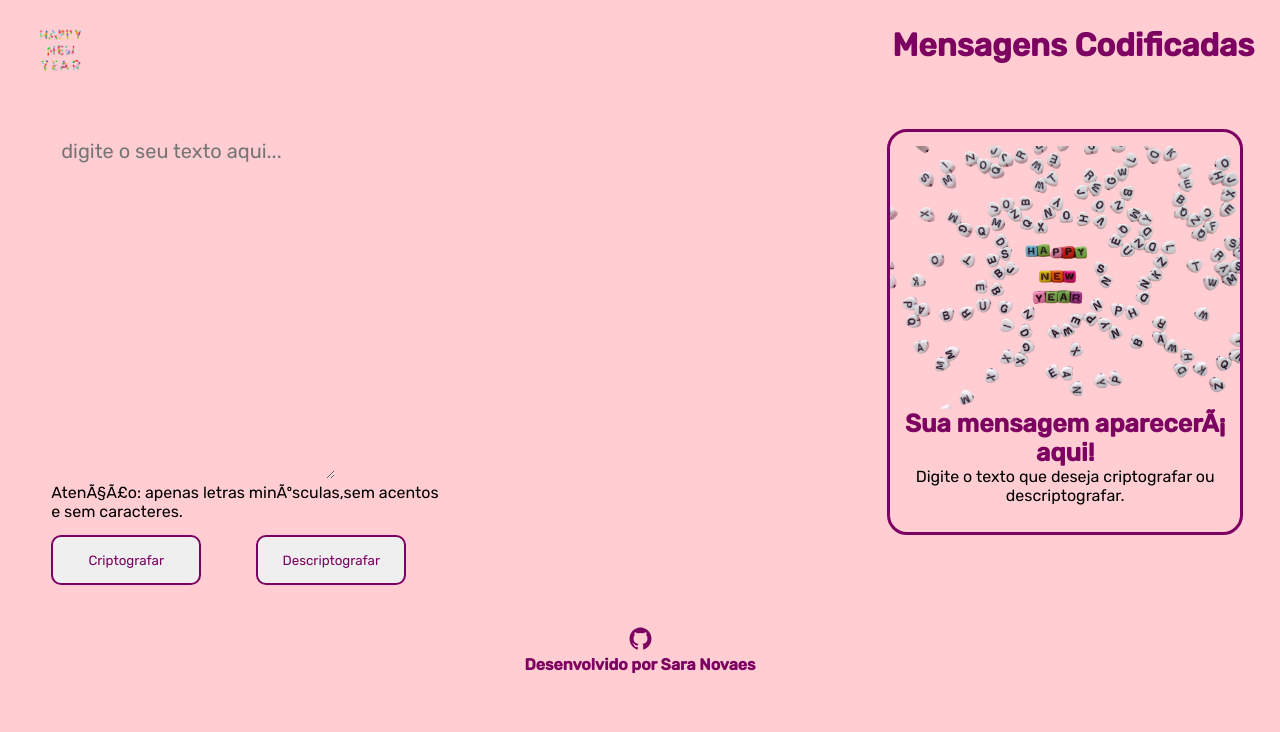
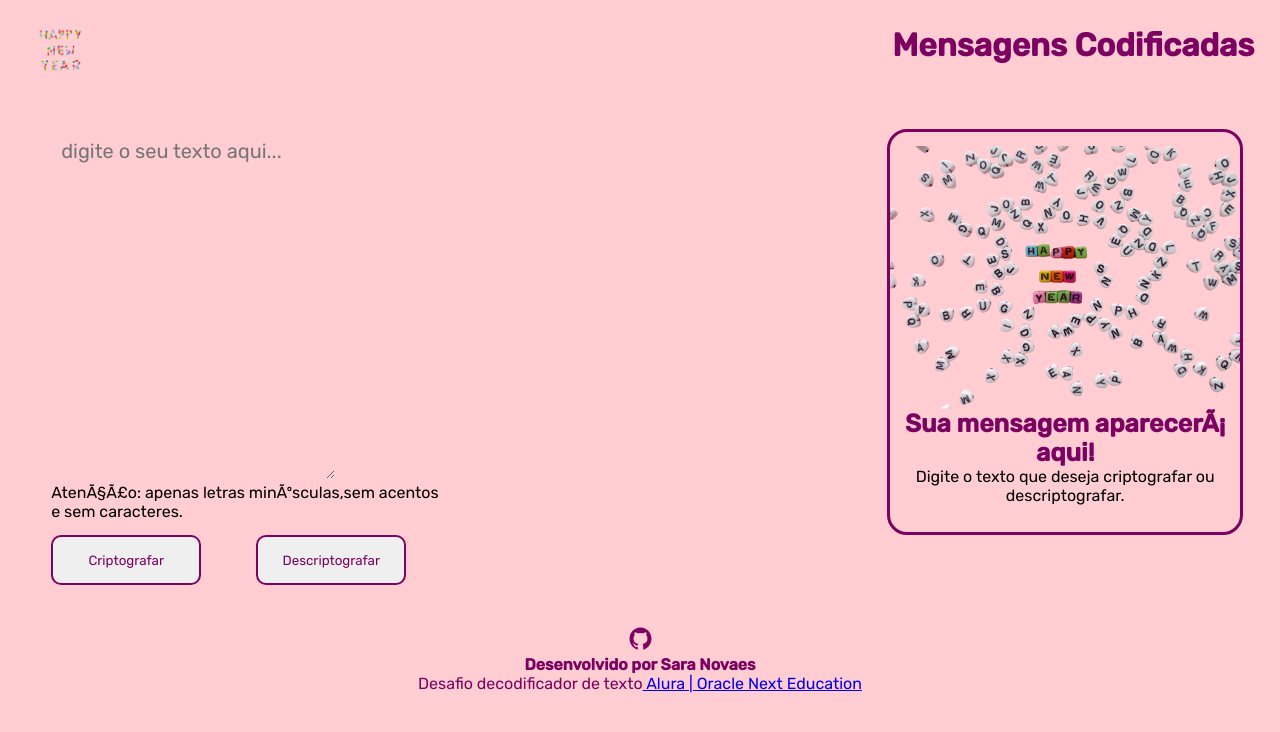
Before and after one commit to saranovaes/challengeONE, a plain HTML site: page index.html in a window 1280 px wide. Drawn offline with nearby package versions, Linux system fonts and the light colour scheme.

Commit message:
Atualização rodapé

```diff
--- a/estilo/style.css
+++ b/estilo/style.css
@@ -83,7 +83,7 @@ font-family: "Rubik", sans-serif;
 	width: auto;
 	height: auto;
 	margin-top: 4%;
-	background: transparent;
+
 }
 
 .container-btn button{
@@ -125,6 +125,11 @@ border: 2px solid var(--cortitulo);
 .rodape h3{
 	font-size: 16px;
 }
+.rodape li{
+    text-decoration: none;
+    list-style: none;
+}
+
 .icons ion-icon{
 	width: 25px;
 	height: 25px;
--- a/index.html
+++ b/index.html
@@ -60,6 +60,12 @@
 
 			<h3> Desenvolvido por Sara Novaes</h3>
 
+			<ul>
+
+            <li>Desafio decodificador de texto<a target="_blank" href="https://www.oracle.com/br/education/oracle-next-education/"> Alura | Oracle Next Education</a></li>
+
+        </ul>
+
 			</footer>
 
 		<script src="interacao/script.js"></script>
```
